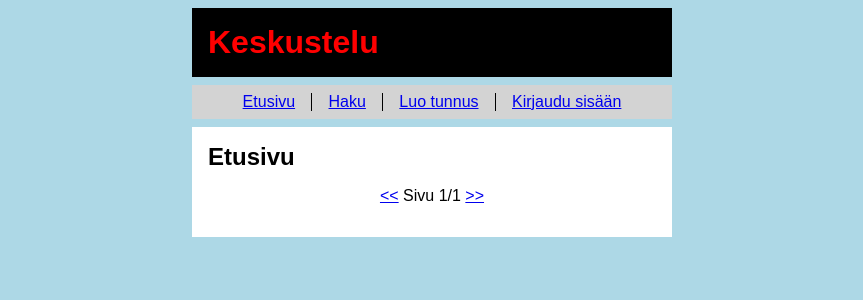
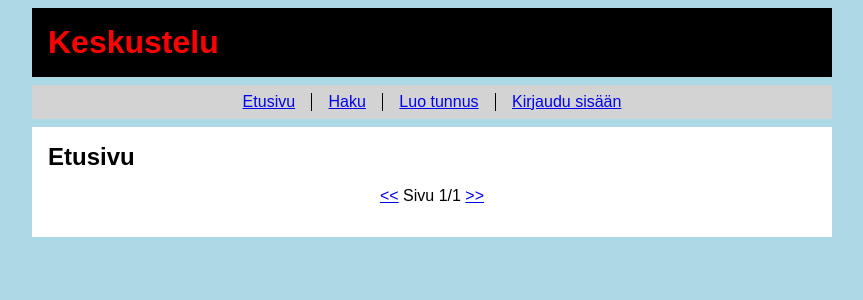
Before and after one commit to hy-tikawe/keskustelu_v7, a Flask app: page / in a window 1280 px wide. Shown: the top 300 px of the page, without its empty margins (208-1071 px from the left). Run offline with Flask 3, Linux system fonts and the light colour scheme; data that the repository does not hold is empty.

Commit message:
Update CSS

```diff
--- a/static/main.css
+++ b/static/main.css
@@ -1,6 +1,6 @@
 body {
   margin: auto;
-  max-width: 30em;
+  max-width: 50em;
   font-family: sans-serif;
   background-color: lightblue;
 }
```
